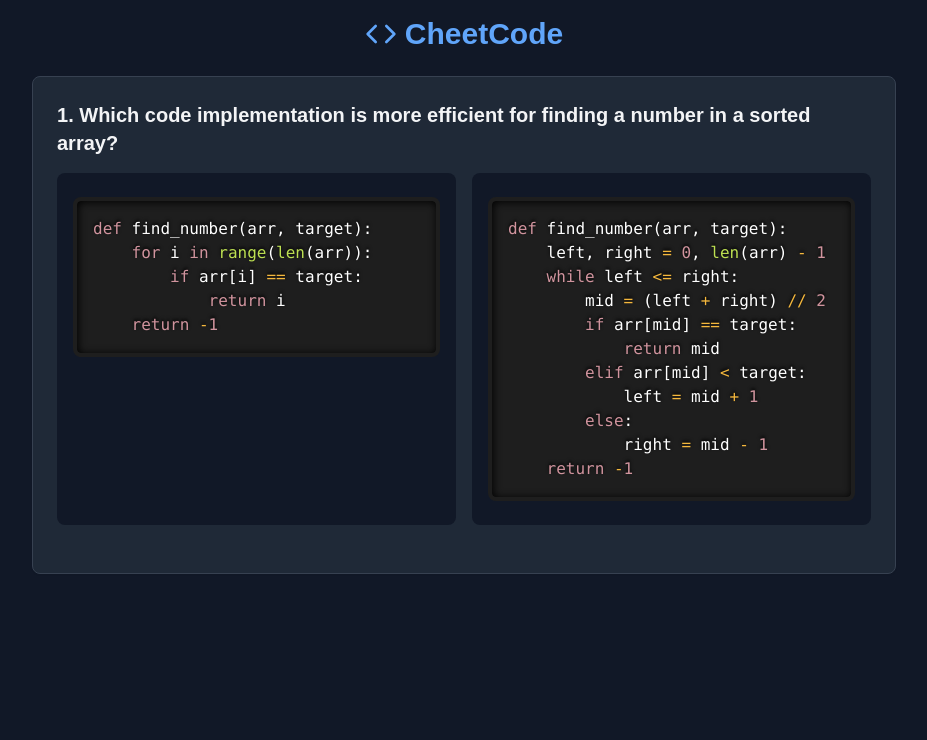
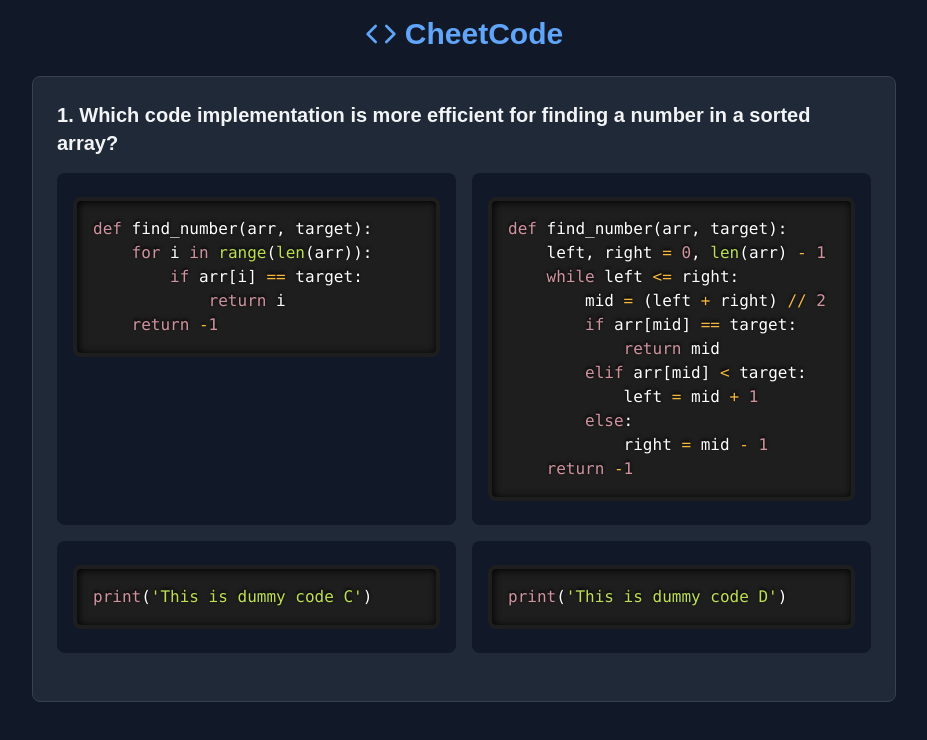
Before and after one commit to emias11/ICHACK25, a Next.js app in the folder cheetcode/: page / in a window 1280 px wide. Shown: the top 740 px of the page, without its empty margins (176-1103 px from the left). Built offline with nearby package versions, Linux system fonts and the light colour scheme.

Commit message:
Added 4 options

```diff
--- a/cheetcode/data/questions.ts
+++ b/cheetcode/data/questions.ts
@@ -18,6 +18,8 @@
         else:
             right = mid - 1
     return -1`,
+    codeC: `print('This is dummy code C')`,
+    codeD: `print('This is dummy code D')`,
     options: ["Code A", "Code B"],
     correctAnswer: "Code B",
     explanation: "Code B implements binary search with O(log n) complexity, while Code A uses linear search with O(n) complexity."
@@ -37,6 +39,8 @@
         left += 1
         right -= 1
     return False`,
+    codeC: `print('This is dummy code C')`,
+    codeD: `print('This is dummy code D')`,
     options: ["Code A", "Code B"],
     correctAnswer: "Code A",
     explanation: "Code A correctly checks for palindromes by comparing the string with its reverse. Code B has a logic error in the return statements."
@@ -55,6 +59,8 @@
     for num in arr:
         freq[num] = freq.get(num, 0) + 1
     return freq`,
+    codeC: `print('This is dummy code C')`,
+    codeD: `print('This is dummy code D')`,
     options: ["Code A", "Code B"],
     correctAnswer: "Code B",
     explanation: "Code B correctly handles all cases using dict.get(), while Code A misses initializing counts for new elements."
@@ -78,6 +84,8 @@
         else:
             right = mid - 1
     return -1`,
+    codeC: `print('This is dummy code C')`,
+    codeD: `print('This is dummy code D')`,
     options: ["Code A", "Code B"],
     correctAnswer: "Code B",
     explanation: "Code B implements binary search with O(log n) complexity, while Code A uses linear search with O(n) complexity."
@@ -97,6 +105,8 @@
         left += 1
         right -= 1
     return False`,
+    codeC: `print('This is dummy code C')`,
+    codeD: `print('This is dummy code D')`,
     options: ["Code A", "Code B"],
     correctAnswer: "Code A",
     explanation: "Code A correctly checks for palindromes by comparing the string with its reverse. Code B has a logic error in the return statements."
@@ -115,6 +125,8 @@
     for num in arr:
         freq[num] = freq.get(num, 0) + 1
     return freq`,
+    codeC: `print('This is dummy code C')`,
+    codeD: `print('This is dummy code D')`,
     options: ["Code A", "Code B"],
     correctAnswer: "Code B",
     explanation: "Code B correctly handles all cases using dict.get(), while Code A misses initializing counts for new elements."
--- a/cheetcode/pages/index.tsx
+++ b/cheetcode/pages/index.tsx
@@ -135,11 +135,12 @@
                 {index + 1}. {question.question}
               </h2>
 
-              <div className="flex flex-col md:flex-row gap-4 mb-6">
+              {/* Grid layout with 2 rows of 2 options */}
+              <div className="grid grid-cols-2 gap-4 mb-6">
                 {/* Code Block A */}
-                <div className="flex-1">
+                <div className="flex justify-center">
                   <div
-                    className={`bg-gray-900 p-4 rounded-lg h-full cursor-pointer ${getCodeBlockStyle(question.id, 'Code A')}`}
+                    className={`bg-gray-900 p-4 rounded-lg w-full cursor-pointer ${getCodeBlockStyle(question.id, 'Code A')}`}
                     onClick={() => handleAnswer(question.id, "Code A")}
                   >
                     <SyntaxHighlighter language="python" style={customDarkTheme} className="text-gray-100">
@@ -149,13 +150,37 @@
                 </div>
 
                 {/* Code Block B */}
-                <div className="flex-1">
+                <div className="flex justify-center">
                   <div
-                    className={`bg-gray-900 p-4 rounded-lg h-full cursor-pointer ${getCodeBlockStyle(question.id, 'Code B')}`}
+                    className={`bg-gray-900 p-4 rounded-lg w-full cursor-pointer ${getCodeBlockStyle(question.id, 'Code B')}`}
                     onClick={() => handleAnswer(question.id, "Code B")}
                   >
                     <SyntaxHighlighter language="python" style={customDarkTheme} className="text-gray-100">
                       {question.codeB}
+                    </SyntaxHighlighter>
+                  </div>
+                </div>
+
+                {/* Code Block C (New Option) */}
+                <div className="flex justify-center">
+                  <div
+                    className={`bg-gray-900 p-4 rounded-lg w-full cursor-pointer ${getCodeBlockStyle(question.id, 'Code C')}`}
+                    onClick={() => handleAnswer(question.id, "Code C")}
+                  >
+                    <SyntaxHighlighter language="python" style={customDarkTheme} className="text-gray-100">
+                      {question.codeC}
+                    </SyntaxHighlighter>
+                  </div>
+                </div>
+
+                {/* Code Block D (New Option) */}
+                <div className="flex justify-center">
+                  <div
+                    className={`bg-gray-900 p-4 rounded-lg w-full cursor-pointer ${getCodeBlockStyle(question.id, 'Code D')}`}
+                    onClick={() => handleAnswer(question.id, "Code D")}
+                  >
+                    <SyntaxHighlighter language="python" style={customDarkTheme} className="text-gray-100">
+                      {question.codeD}
                     </SyntaxHighlighter>
                   </div>
                 </div>
@@ -183,7 +208,7 @@
           <Card className="bg-gray-800 border-gray-700">
             <CardContent className="p-6">
               <h2 className="text-xl font-semibold text-center text-gray-100">
-                Duel Complete! 🎉
+                Question Complete! 🎉
               </h2>
             </CardContent>
           </Card>
```
Lines whose indentation alone changed are shown as unchanged.
